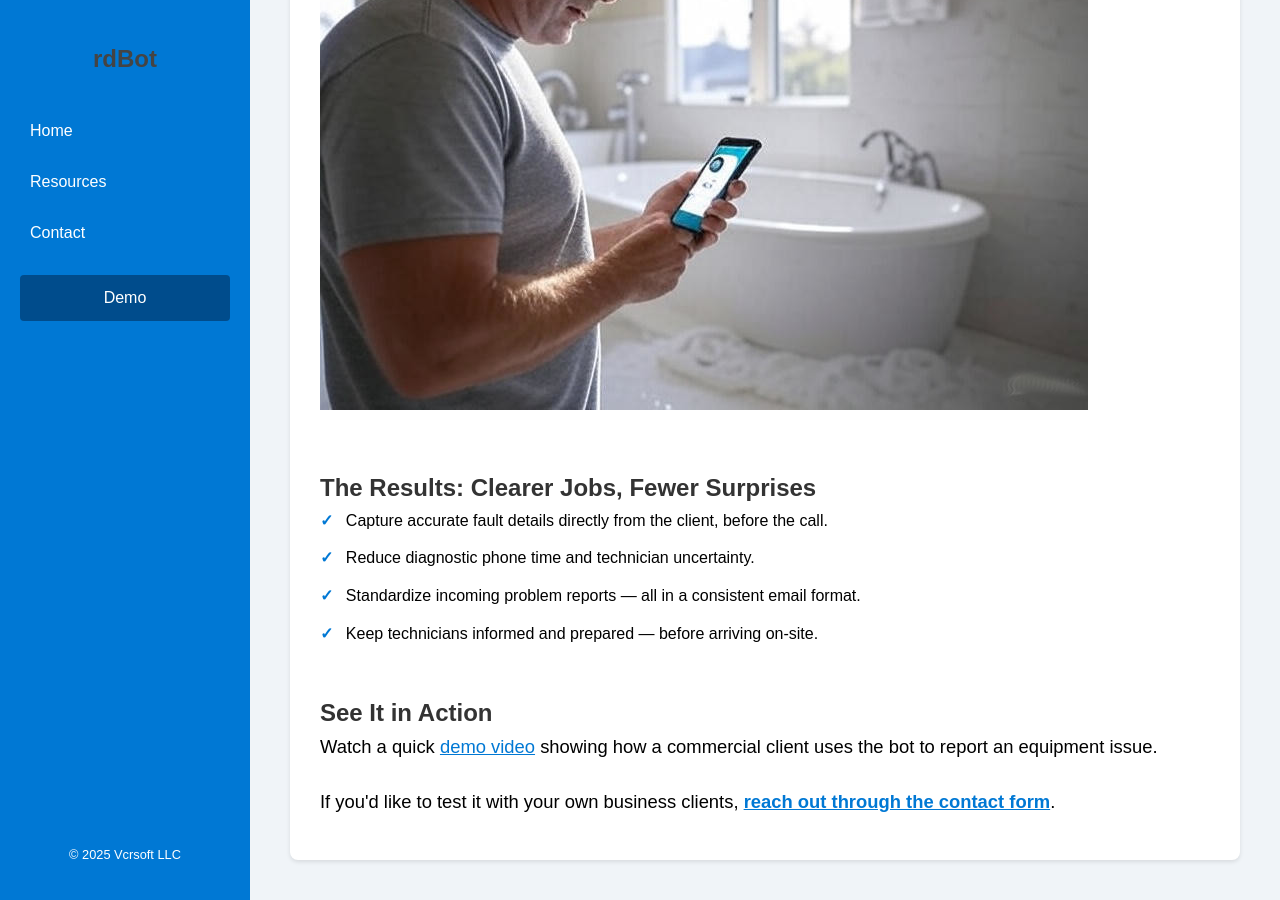
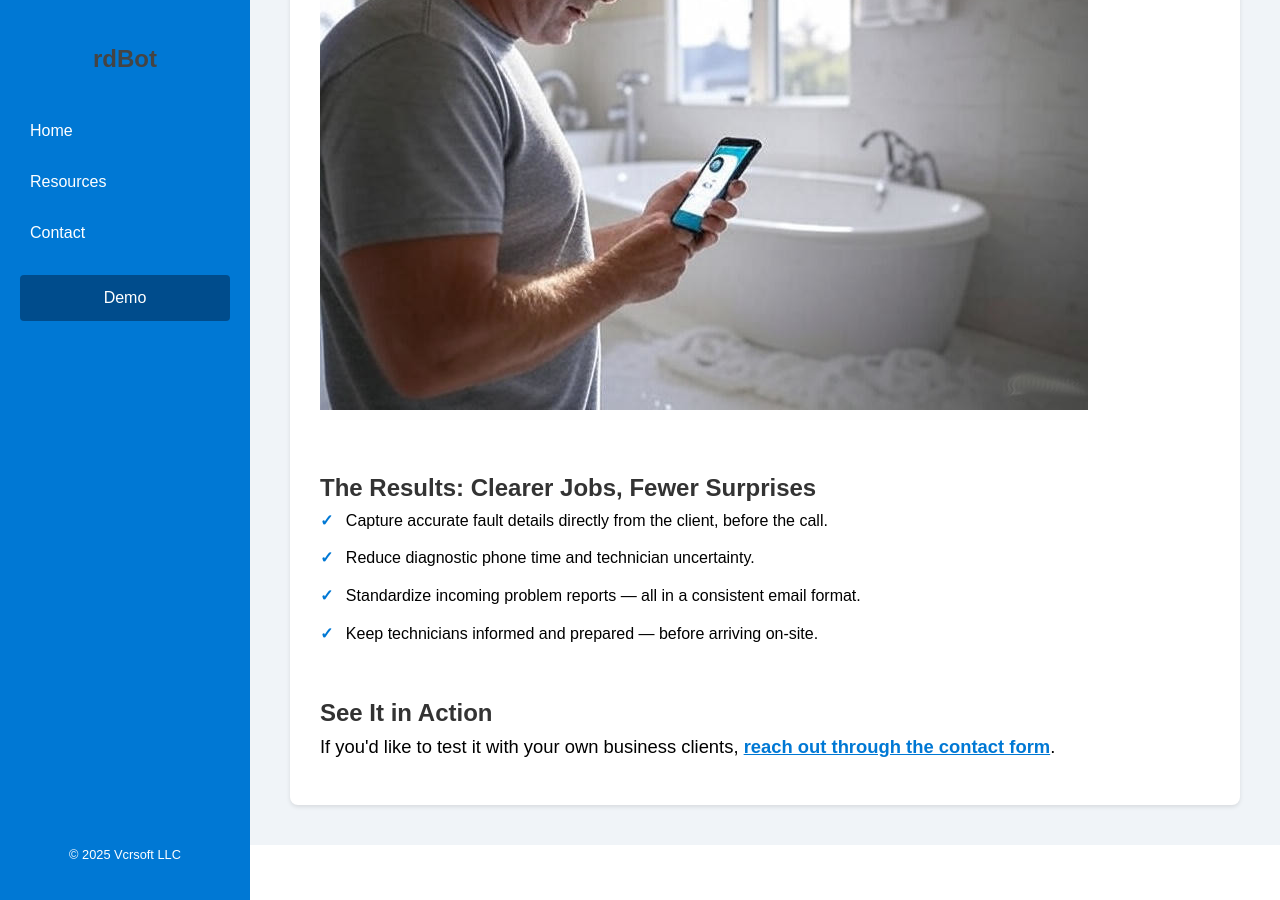
Before and after one commit to vcrsoft/vcrsoft.github.io, a Jekyll site: the page built from index.md, in a window 1280 px wide and 900 px high, scrolled down 899 px. Built offline with Jekyll 4.4.1, drawn with Linux system fonts in a browser that asks for light colours.

Commit message:
Update index.md

```diff
--- a/index.md
+++ b/index.md
@@ -65,7 +65,6 @@ title: Home
 <h3 style="font-size: 1.5em; color: #333; margin-top: 2em;">See It in Action</h3>
 
 <p style="font-size: 1.15em; line-height: 1.5;">
-  Watch a quick <a href="https://youtu.be/chtCykQpBmc" target="_blank" style="color: #0078d4; text-decoration: underline;">demo video</a> showing how a commercial client uses the bot to report an equipment issue.
-  <br><br>
+
   If you'd like to test it with your own business clients, <strong><a href="contact" style="text-decoration: underline; color: #0078d4;">reach out through the contact form</a></strong>.
 </p>
```
